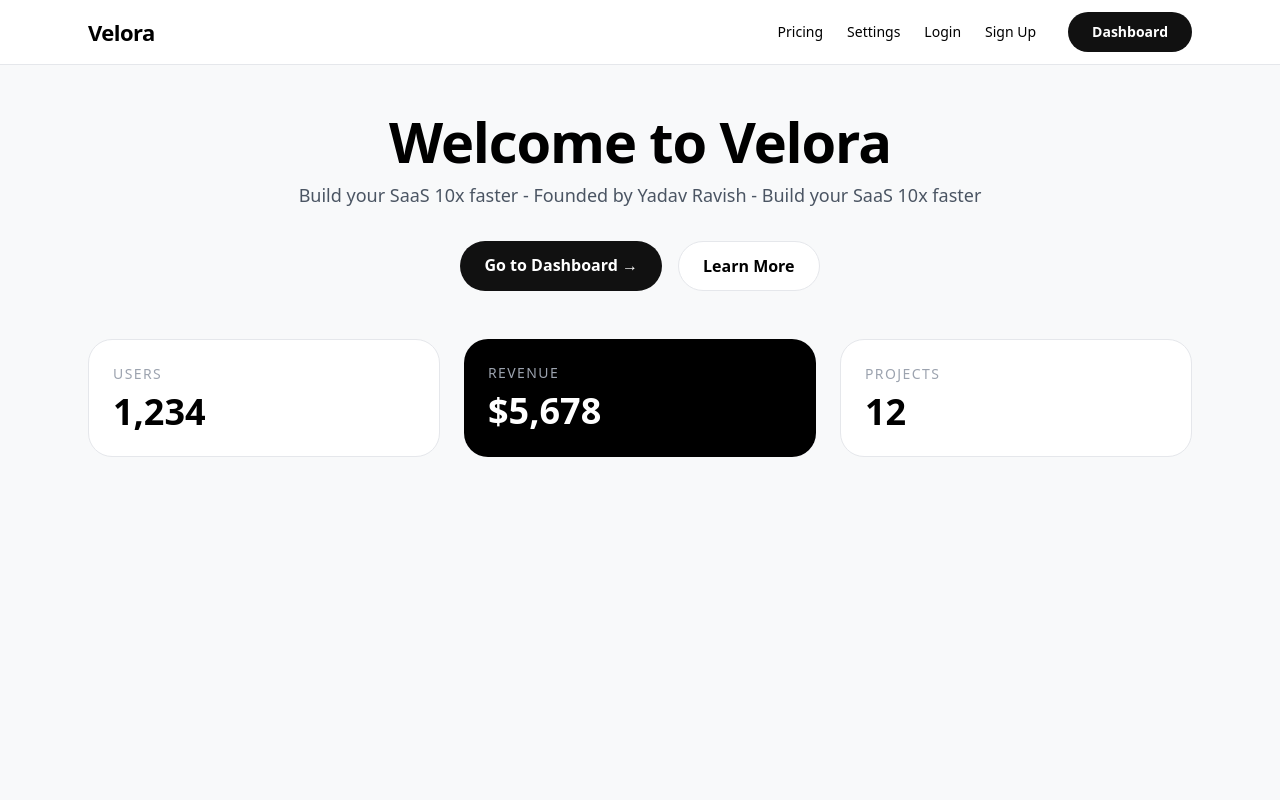
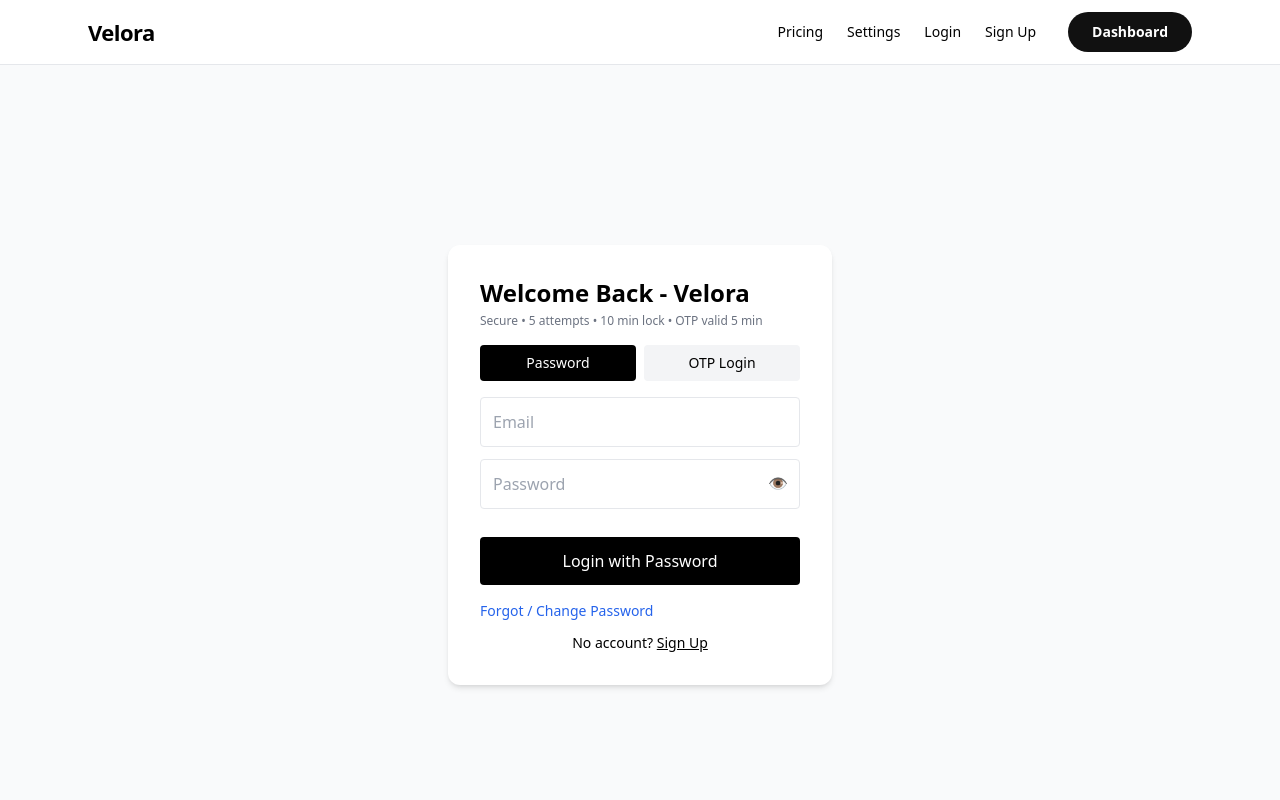
Before and after one commit to Ravs10/saas-starter-kit, a Next.js app: page / in a window 1280 px wide. Shown: the top 800 px of the page. Built offline with nearby package versions, Linux system fonts and the light colour scheme.

Commit message:
Refactor Home component to LoginPage with OTP support

```diff
--- a/app/page.tsx
+++ b/app/page.tsx
@@ -1,42 +1,107 @@
-import { SITE_CONFIG } from "./config"
+"use client"
+import { useState } from "react"
+import { useRouter } from "next/navigation"
+import PasswordInput from "@/app/components/PasswordInput"
 
-export default function Home() {
+export default function LoginPage() {
+  const [email, setEmail] = useState("")
+  const [password, setPassword] = useState("")
+  const [otp, setOtp] = useState("")
+  const [mode, setMode] = useState<"password" | "otp">("password")
+  const [otpSent, setOtpSent] = useState(false)
+  const [loading, setLoading] = useState(false)
+  const [errorMsg, setErrorMsg] = useState("")
+  const [isLocked, setIsLocked] = useState(false)
+  const router = useRouter()
+
+  function maskEmail(e: string) {
+    const [n, d] = e.split("@"); if (!n || !d) return e;
+    return n[0] + "***" + n.slice(-1) + "@" + d
+  }
+
+  async function handlePasswordLogin(e: any) {
+    e.preventDefault()
+    setLoading(true); setErrorMsg(""); setIsLocked(false)
+    const res = await fetch("/api/auth/login", { method: "POST", body: JSON.stringify({ email, password }), headers: { "Content-Type": "application/json" } })
+    const data = await res.json()
+    setLoading(false)
+    if (data.success) {
+      localStorage.setItem("user", JSON.stringify(data.user))
+      localStorage.setItem("user_email", data.user.email)
+      router.push("/dashboard")
+    } else {
+      setErrorMsg(data.error); if (data.locked) setIsLocked(true)
+    }
+  }
+
+  async function sendOtp() {
+    if (!email) return setErrorMsg("Enter email first")
+    setLoading(true); setErrorMsg("")
+    const res = await fetch("/api/auth/send-otp", { method: "POST", body: JSON.stringify({ email }), headers: { "Content-Type": "application/json" } })
+    const data = await res.json()
+    setLoading(false)
+    if (data.success) { setOtpSent(true); setErrorMsg(`OTP sent to ${maskEmail(email)} - Valid for 5 minutes`) }
+    else { setErrorMsg(data.error); if (data.locked) setIsLocked(true) }
+  }
+
+  async function handleOtpLogin(e: any) {
+    e.preventDefault()
+    setLoading(true); setErrorMsg("")
+    const res = await fetch("/api/auth/login-otp-verify", { method: "POST", body: JSON.stringify({ email, otp }), headers: { "Content-Type": "application/json" } })
+    const data = await res.json()
+    setLoading(false)
+    if (data.success) {
+      localStorage.setItem("user", JSON.stringify(data.user))
+      localStorage.setItem("user_email", data.user.email)
+      router.push("/dashboard")
+    } else {
+      setErrorMsg(data.error); if (data.locked) setIsLocked(true)
+    }
+  }
+
   return (
-    <div className="min-h-screen flex flex-col" style={{ backgroundColor: SITE_CONFIG.theme.body }}>
-      <main className="flex-1 max-w-6xl mx-auto px-4 sm:px-6 py-12 w-full">
-        <h1 className="font-black text-center whitespace-nowrap leading-none
-                       tracking-[-0.02em]
-                       text-[38px] sm:text-[46px] md:text-[56px]">
-          Welcome to {SITE_CONFIG.name}
-        </h1>
-        <p className="mt-3 text-gray-600 text-lg text-center">
-          {SITE_CONFIG.description} - Build your SaaS 10x faster
-        </p>
+    <div className="min-h-screen flex items-center justify-center bg-gray-50 p-4">
+      <div className="bg-white p-8 rounded-xl shadow-md w-96">
+        <h1 className="text-2xl font-bold mb-1">Welcome Back - Velora</h1>
+        <p className="text-xs text-gray-500 mb-4">Secure • 5 attempts • 10 min lock • OTP valid 5 min</p>
 
-        <div className="mt-8 flex gap-4 justify-center">
-          <a href="/dashboard" className="px-6 py-3 rounded-full text-white font-bold" style={{ backgroundColor: SITE_CONFIG.theme.primary }}>
-            Go to Dashboard →
-          </a>
-          <a href="/" className="px-6 py-3 rounded-full bg-white border font-bold">
-            Learn More
-          </a>
+        <div className="flex gap-2 mb-4">
+          <button onClick={() => setMode("password")} className={`flex-1 p-2 rounded text-sm ${mode === "password" ? "bg-black text-white" : "bg-gray-100"}`}>Password</button>
+          <button onClick={() => setMode("otp")} className={`flex-1 p-2 rounded text-sm ${mode === "otp" ? "bg-black text-white" : "bg-gray-100"}`}>OTP Login</button>
         </div>
 
-        <div className="grid md:grid-cols-3 gap-6 mt-12">
-          <div className="bg-white p-6 rounded-3xl border">
-            <p className="text-sm text-gray-400 tracking-widest">USERS</p>
-            <p className="text-4xl font-black mt-2">1,234</p>
-          </div>
-          <div className="bg-black text-white p-6 rounded-3xl">
-            <p className="text-sm text-gray-400 tracking-widest">REVENUE</p>
-            <p className="text-4xl font-black mt-2">$5,678</p>
-          </div>
-          <div className="bg-white p-6 rounded-3xl border">
-            <p className="text-sm text-gray-400 tracking-widest">PROJECTS</p>
-            <p className="text-4xl font-black mt-2">12</p>
-          </div>
+        <input className="w-full border p-3 rounded mb-3" placeholder="Email" value={email} onChange={e => setEmail(e.target.value)} required />
+
+        {mode === "password" ? (
+          <form onSubmit={handlePasswordLogin}>
+            <PasswordInput value={password} onChange={(e: any) => setPassword(e.target.value)} placeholder="Password" />
+            <button disabled={loading || isLocked} className={`w-full mt-4 p-3 rounded text-white ${isLocked ? "bg-gray-400" : "bg-black"}`}>
+              {loading ? "Checking..." : isLocked ? "Locked" : "Login with Password"}
+            </button>
+          </form>
+        ) : (
+          <form onSubmit={handleOtpLogin}>
+            {!otpSent ? (
+              <button type="button" onClick={sendOtp} disabled={loading || isLocked} className="w-full p-3 rounded bg-black text-white">
+                {loading ? "Sending OTP..." : "Send OTP to Email"}
+              </button>
+            ) : (
+              <>
+                <input className="w-full border p-3 rounded mb-3" placeholder="6-digit OTP (Valid 5 min)" value={otp} onChange={e => setOtp(e.target.value)} required />
+                <button disabled={loading} className="w-full p-3 rounded bg-black text-white">{loading ? "Verifying..." : "Login with OTP"}</button>
+                <button type="button" onClick={sendOtp} className="w-full mt-2 text-xs underline">Resend OTP</button>
+              </>
+            )}
+          </form>
+        )}
+
+        {errorMsg && <div className={`mt-4 p-3 rounded text-sm ${isLocked ? "bg-red-100 text-red-700 border border-red-300" : "bg-yellow-50 text-yellow-800 border"}`}>{errorMsg}</div>}
+
+        <div className="flex justify-between mt-4 text-sm">
+          <a href="/forgot-password" className="text-blue-600 hover:underline font-medium">Forgot / Change Password</a>
         </div>
-      </main>
+        <p className="mt-3 text-center text-sm">No account? <a href="/signup" className="underline">Sign Up</a></p>
+      </div>
     </div>
   )
 }
```
